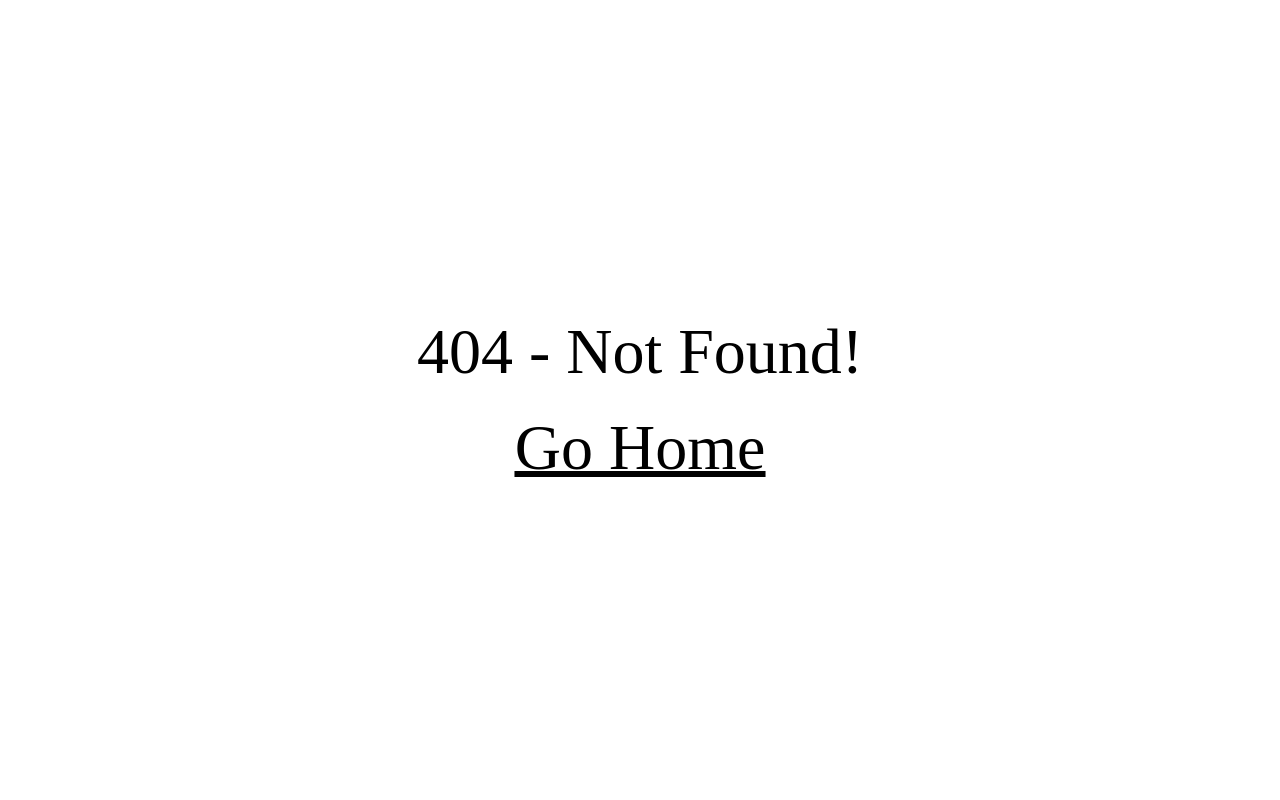
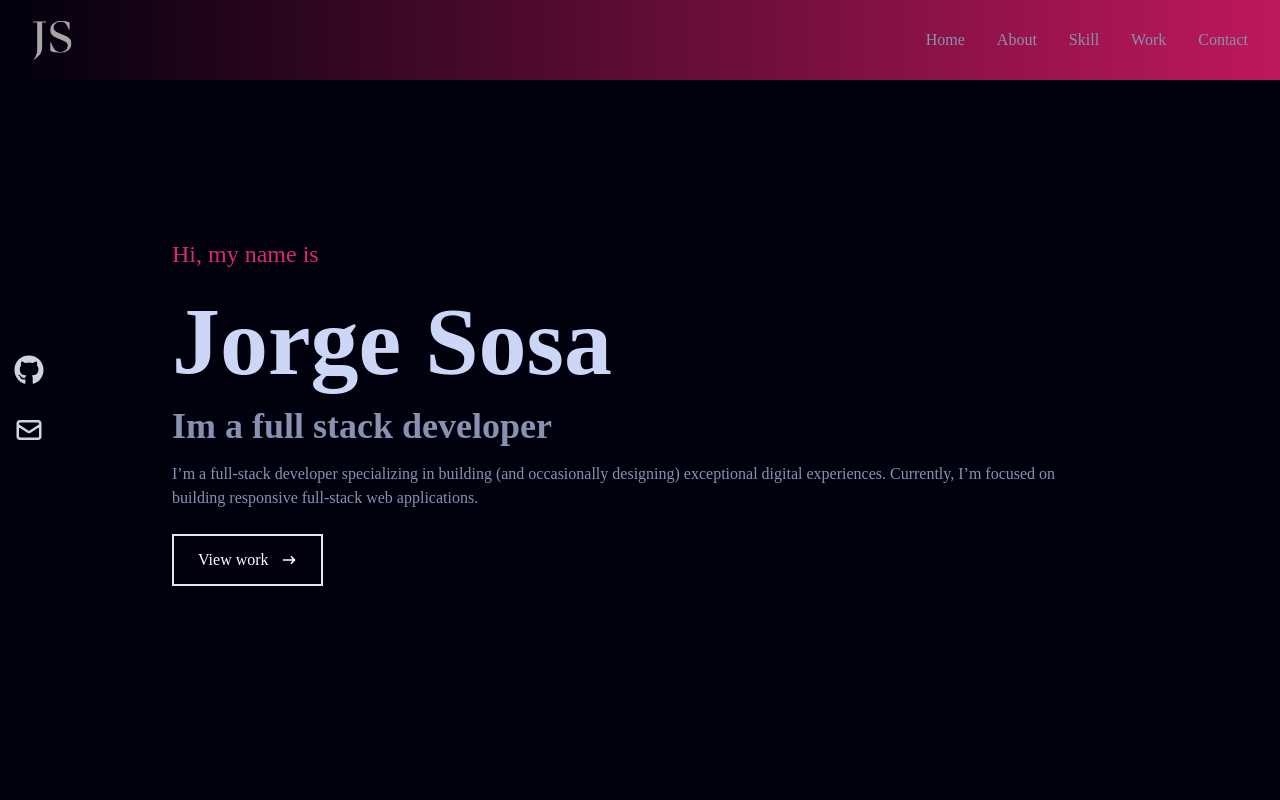
Before and after one commit to jorgegso/ReactPortafolio, a React (Create React App) app: page / in a window 1280 px wide. Before the commit this address had no page. Shown: the top 800 px of the page. Built offline with nearby package versions, Linux system fonts and the light colour scheme.

Commit message:
netlify error router

```diff
--- a/src/App.js
+++ b/src/App.js
@@ -7,8 +7,8 @@
   return (
     <BrowserRouter>
       <Routes>
-        <Route path="." element={<Homepage />}/>
-        <Route path="cv" element={<Resume />}/>
+        <Route path="/" element={<Homepage />}/>
+        <Route path="/resume" element={<Resume />}/>
         <Route path='*' element={<Notfound />} />
       </Routes>
 
--- a/src/components/NavBar.jsx
+++ b/src/components/NavBar.jsx
@@ -105,7 +105,7 @@
           <li className="w-[160px] h-[60px] flex justify-between items-center ml-[-111px] hover:ml-[-10px] duration-300">
             <a
               className="flex justify-between items-center text-gray-300"
-              href="/cv"> <div className="mr-2"> Resume</div> <BsFillPersonLinesFill size={30} />
+              href="/resume"> <div className="mr-2"> Resume</div> <BsFillPersonLinesFill size={30} />
             </a>
           </li>
         </ul>
```
